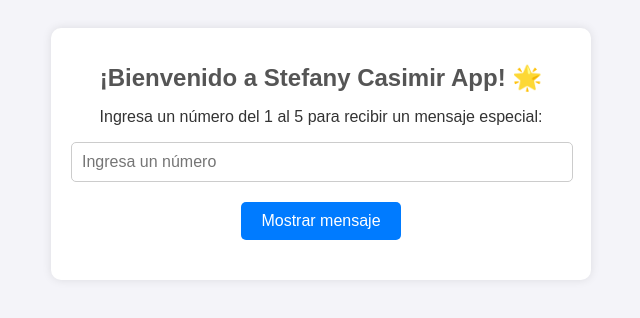
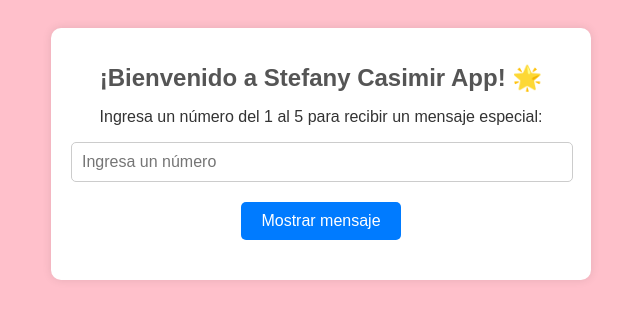
Before and after one commit to CristhianYarleque/STEFANY, a plain HTML site: page index.html in a window 1280 px wide. Shown: the whole page, without its empty margins (319-959 px from the left). Drawn offline with Linux system fonts and the light colour scheme.

Commit message:
Update styles.css

```diff
--- a/styles.css
+++ b/styles.css
@@ -1,6 +1,6 @@
 body {
     font-family: Arial, sans-serif;
-    background-color: #f4f4f9;
+    background-color: #ffc0cb; /* Rosado claro */
     color: #333;
     text-align: center;
     padding: 20px;
```
